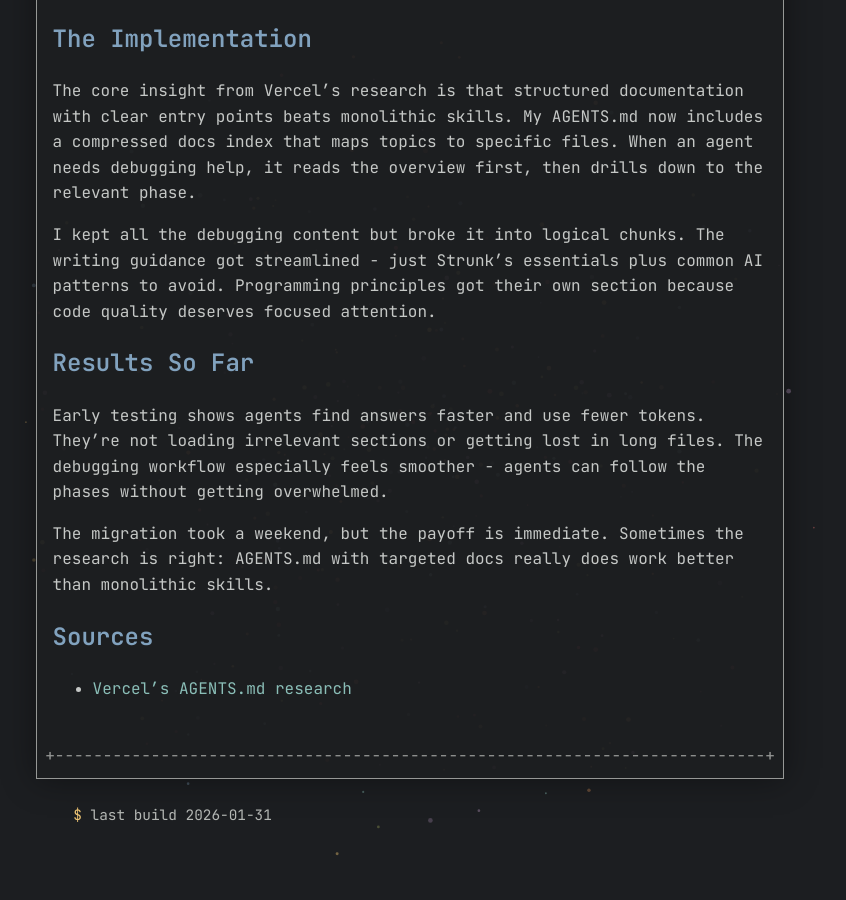
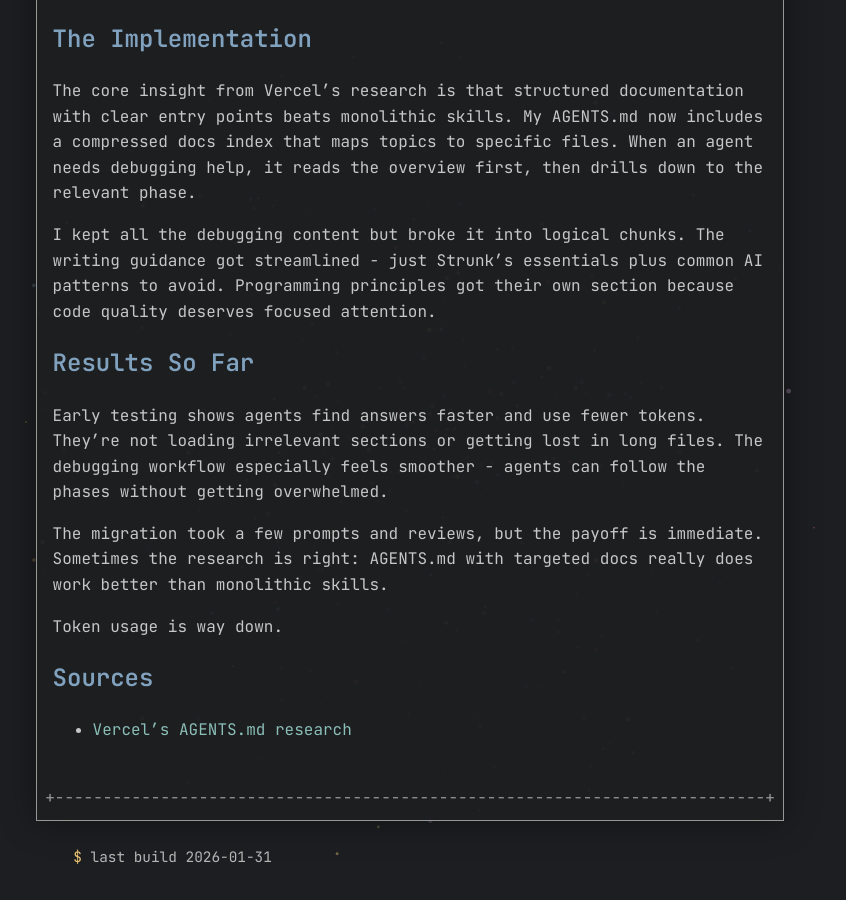
Before and after one commit to sacenox/sacenox.github.io, a Jekyll site: the page built from _posts/2026-01-30-ditching-skills-for-agents-md.md, in a window 1280 px wide and 900 px high, scrolled down 1571 px. Shown: the whole window, without its empty margins (230-1076 px from the left). Built offline with Jekyll 4.4.1, drawn with Linux system fonts in a browser that asks for light colours; before the commit the page ends 2429 px from its top, so only the background shows below that.

Commit message:
fix: halucination about time spent

```diff
--- a/_posts/2026-01-30-ditching-skills-for-agents-md.md
+++ b/_posts/2026-01-30-ditching-skills-for-agents-md.md
@@ -48,7 +48,9 @@ I kept all the debugging content but broke it into logical chunks. The writing g
 
 Early testing shows agents find answers faster and use fewer tokens. They're not loading irrelevant sections or getting lost in long files. The debugging workflow especially feels smoother - agents can follow the phases without getting overwhelmed.
 
-The migration took a weekend, but the payoff is immediate. Sometimes the research is right: AGENTS.md with targeted docs really does work better than monolithic skills.
+The migration took a few prompts and reviews, but the payoff is immediate. Sometimes the research is right: AGENTS.md with targeted docs really does work better than monolithic skills.
+
+Token usage is way down.
 
 ## Sources
 
```
